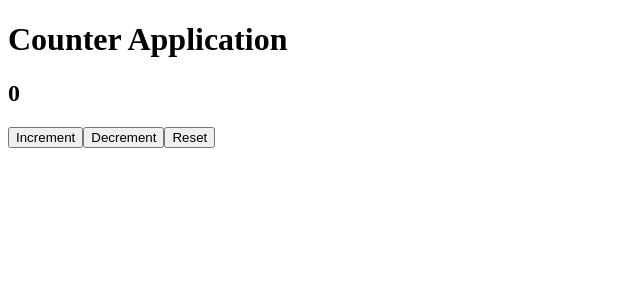
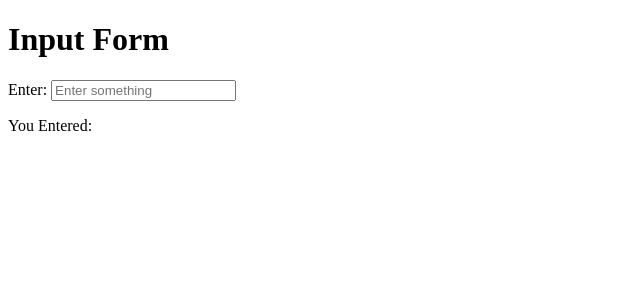
Before and after one commit to itsluckysharma01/Reactjs-Practices_Questions, a React (Create React App) app: page / in a window 1280 px wide. Shown: the top 300 px of the page, without its empty margins (0-640 px from the left). Built offline with nearby package versions, Linux system fonts and the light colour scheme.

Commit message:
Input realtime Dispaly

```diff
--- /dev/null
+++ b/src/ThreeInput.js
@@ -0,0 +1,21 @@
+// create a form that take a input in real time from user and display also in real time.
+
+import React, { useState } from 'react'
+
+const ThreeInput = () => {
+
+     const [value, setValue] = useState('');
+  return (
+    <div>
+        <h1>Input Form</h1>
+        <label>Enter: </label>
+        <input type='text' placeholder='Enter something' onChange={(e)=>
+            setValue(e.target.value)
+        }  />
+        <p>You Entered: {value}</p>
+
+    </div>
+  )
+}
+
+export default ThreeInput
--- a/src/index.js
+++ b/src/index.js
@@ -1,10 +1,10 @@
 import React from "react";
 import ReactDOM from "react-dom/client";
-import TwoCounter from "./TwoCounter";
+import ThreeInput from "./ThreeInput";
 
 const root = ReactDOM.createRoot(document.getElementById("root"));
 root.render(
   <React.StrictMode>
-    <TwoCounter />
+    <ThreeInput />
   </React.StrictMode>
 );
```
